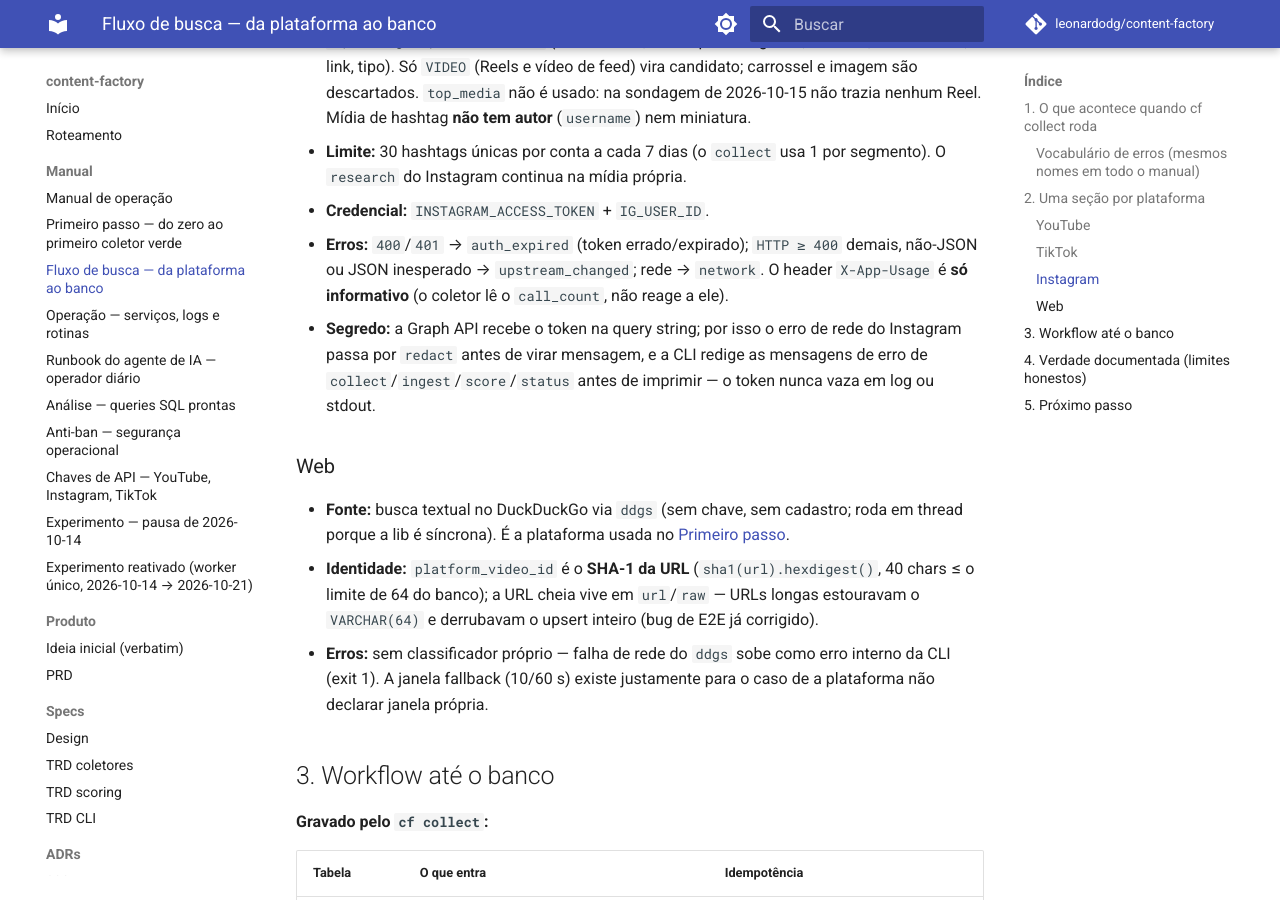
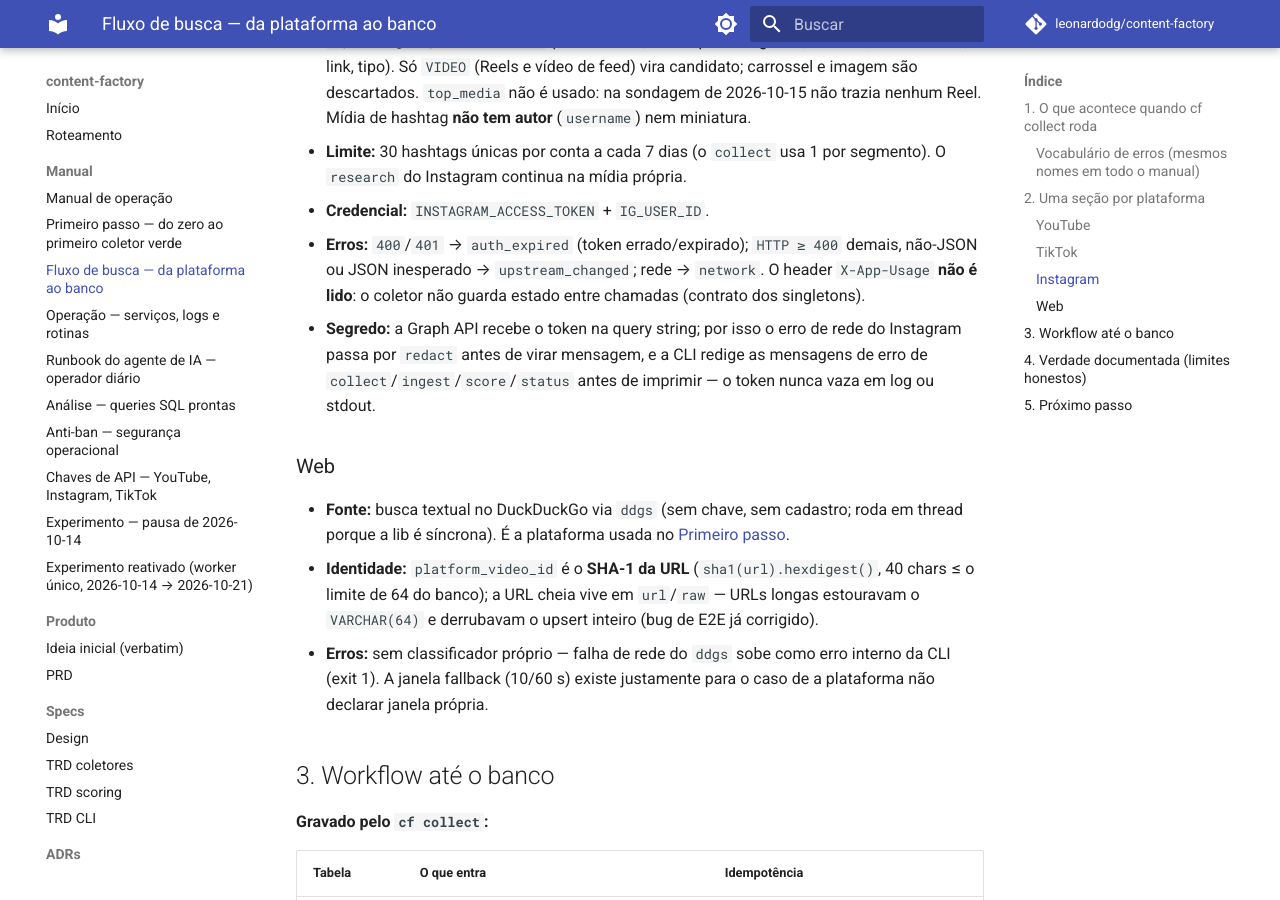
Before and after one commit to leonardodg/content-factory, an MkDocs documentation site: the page built from docs/manual/fluxo-busca.md, in a window 1280 px wide and 900 px high, scrolled down 4615 px. Built offline with MkDocs 1.6.1 and Material for MkDocs 9.7.7, drawn with Linux system fonts in a browser that asks for light colours; comment, search, counter and statistics services are not loaded.

Commit message:
refactor(instagram): remove app_usage/gate_hits mutáveis sem leitor (auditoria E-4.2)
Teste novo fixa o invariante: discover não muta a instância compartilhada
(hashtag e fallback). A contagem do gate segue por chamada (call_counters).

Co-Authored-By: Claude Opus 5.5 <noreply@anthropic.com>
Claude-Session: https://claude.ai/code/session_01MukVk9tmY1SbNMkib7uHyt

```diff
--- a/docs/manual/fluxo-busca.md
+++ b/docs/manual/fluxo-busca.md
@@ -141,8 +141,8 @@ rotação em [credentials](../dev/credentials.md).
 - **Credencial:** `INSTAGRAM_ACCESS_TOKEN` + `IG_USER_ID`.
 - **Erros:** `400`/`401` → `auth_expired` (token errado/expirado); `HTTP ≥
   400` demais, não-JSON ou JSON inesperado → `upstream_changed`; rede →
-  `network`. O header `X-App-Usage` é **só informativo** (o coletor lê o
-  `call_count`, não reage a ele).
+  `network`. O header `X-App-Usage` **não é lido**: o coletor não guarda
+  estado entre chamadas (contrato dos singletons).
 - **Segredo:** a Graph API recebe o token na query string; por isso o erro de
   rede do Instagram passa por `redact` antes de virar mensagem, e a CLI
   redige as mensagens de erro de `collect`/`ingest`/`score`/`status` antes de
```
Also changed, not shown: docs/architecture/contrato-singletons.md (+3 -3 lines), 2 other files.
